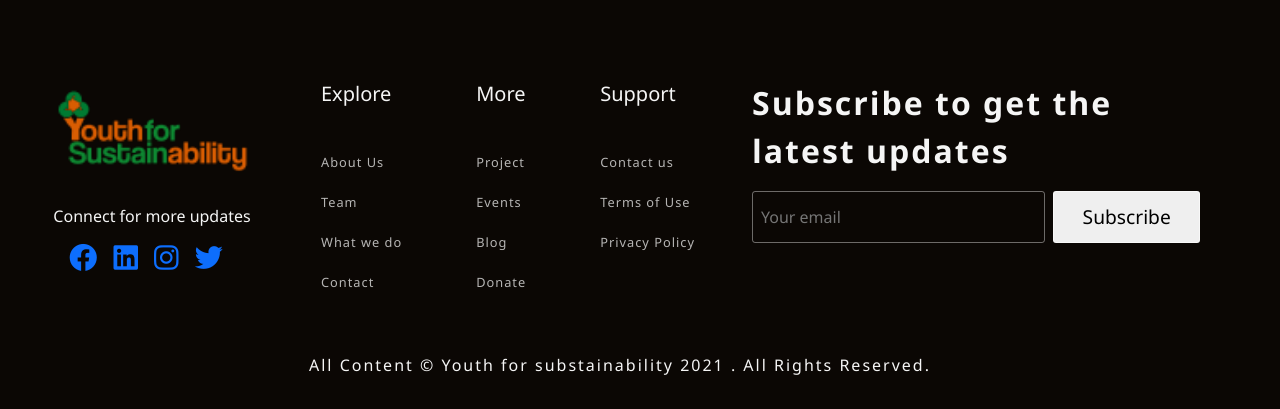
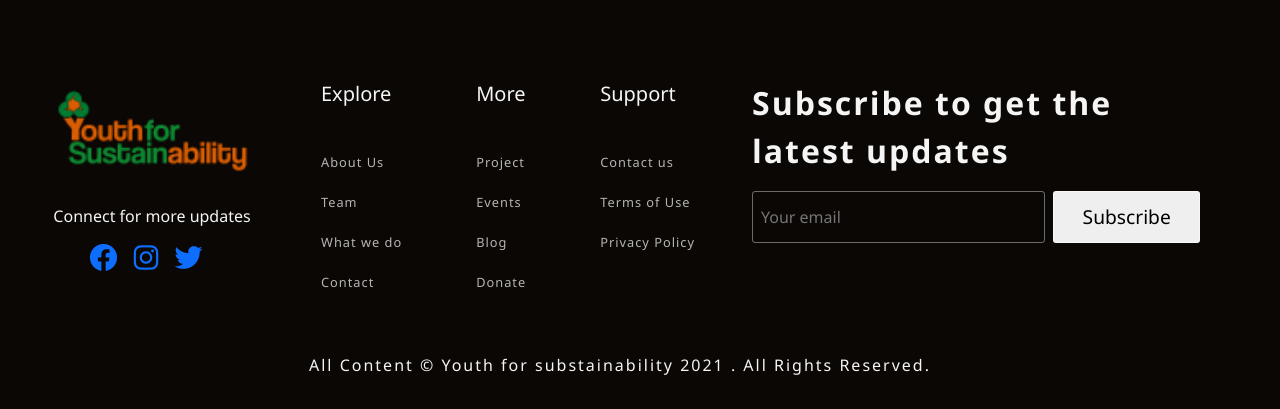
Before and after one commit to narayan071/yfs3, a Django app: page /blogs/ in a window 1280 px wide. Shown: the part 1063-1472 px from the top of the page. Run offline with Django 4.2, Linux system fonts and the light colour scheme; some libraries are stand-ins or nearby versions.

Commit message:
base.html

```diff
--- a/templates/base.html
+++ b/templates/base.html
@@ -67,7 +67,7 @@
       <div id="socials">
        <p class="social-desc">Connect for more updates</p>
         <a href="facebook.com/yfs.in"><i class="social-icons fab fa-facebook"></i></a>
-        <a href="https://www.linkedin.com/company/38126458"><i class="social-icons fab fa-linkedin"></i></a>
+        <!--a href="linkedin.com/yfs.in"><i class="social-icons fab fa-linkedin"></i></a-->
         <a href="instagram.com/yfs.in"><i class="social-icons fab fa-instagram"></i></a>
         <a href="twitter.com/yfs_india"><i class="social-icons fab fa-twitter"></i></a>
       </div>
```
